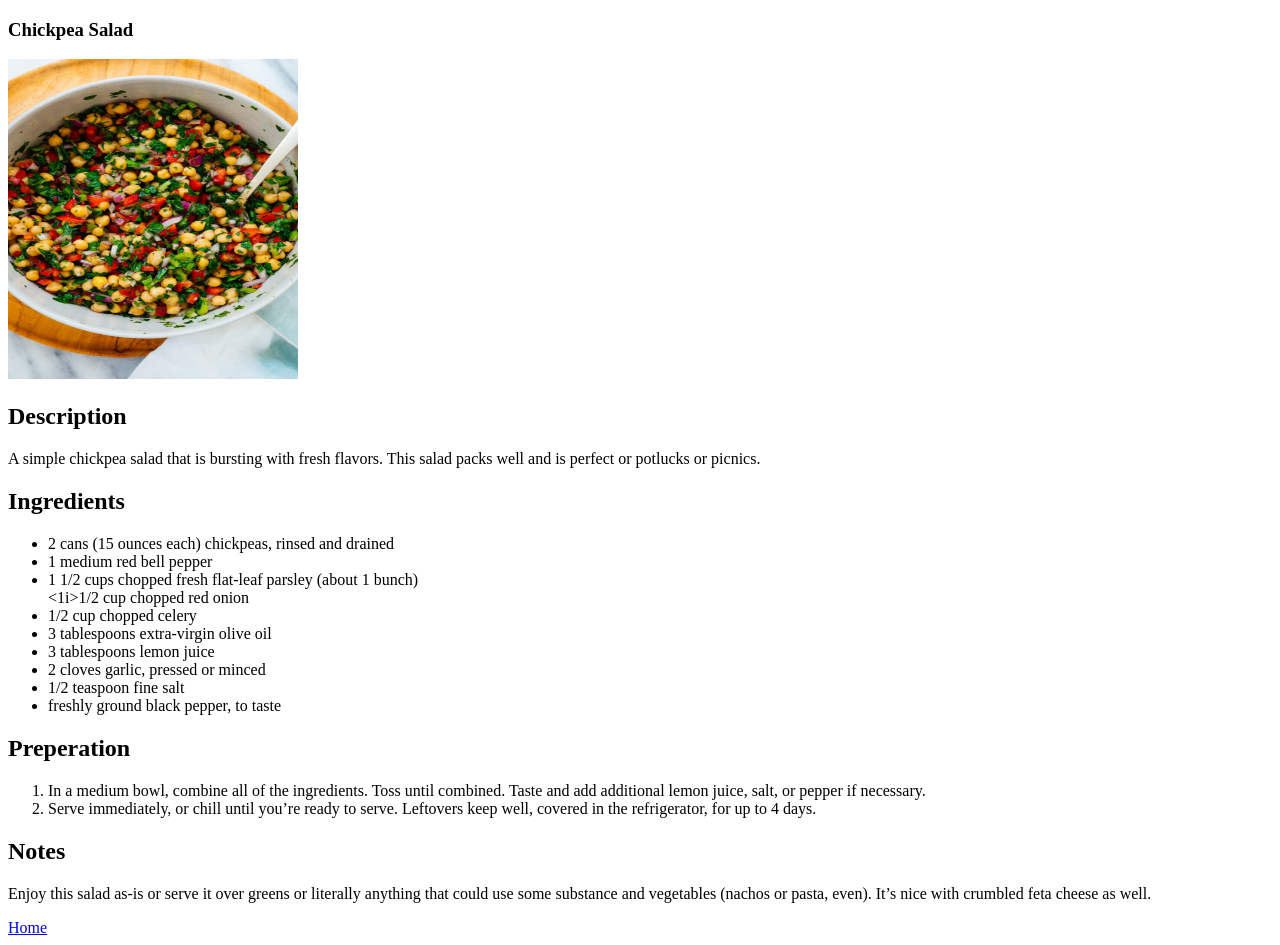
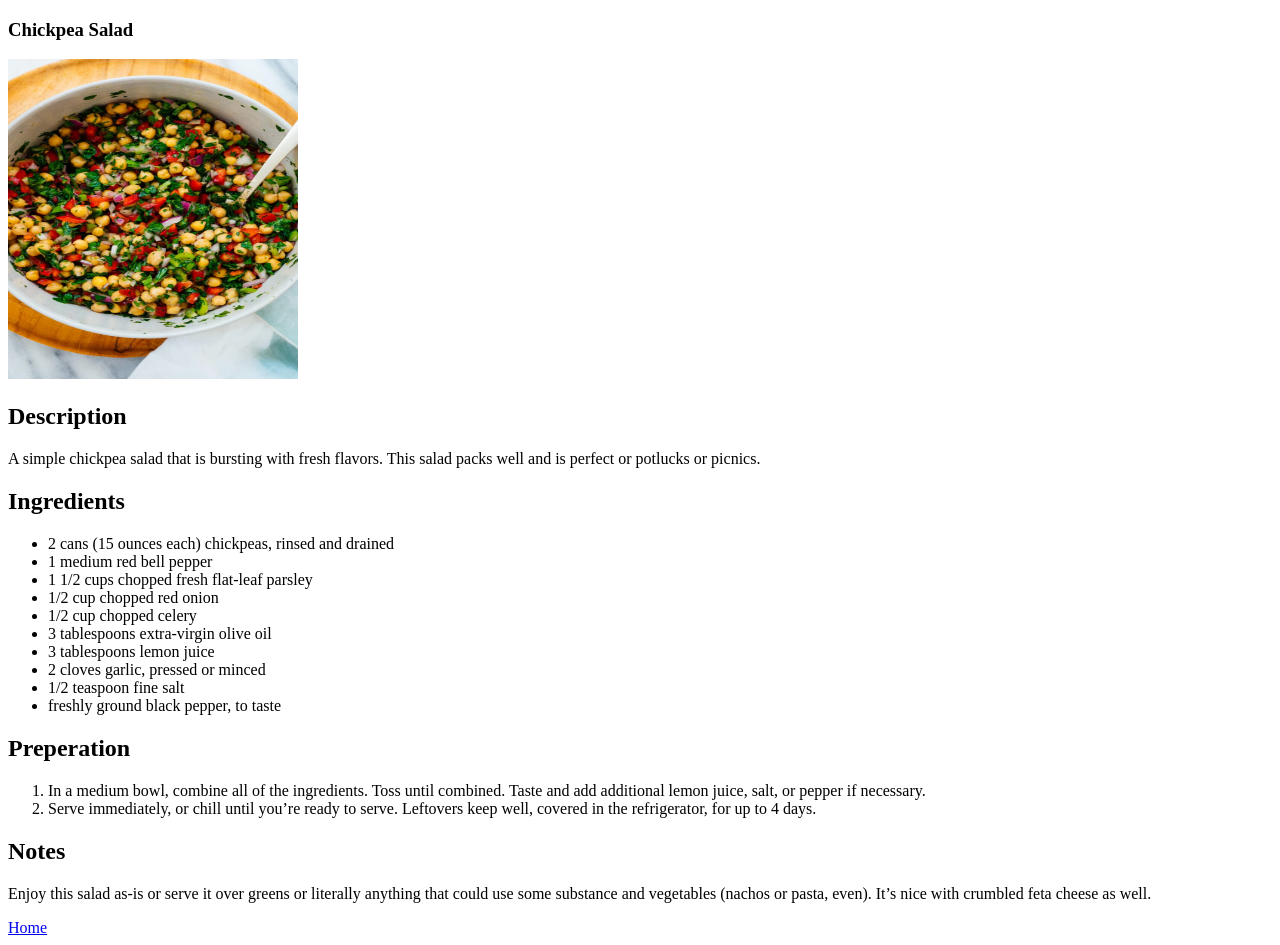
Before and after one commit to mgrahm/odin-recipes, a plain HTML site: page recipes/chickpea-salad.html in a window 1280 px wide. Drawn offline with Linux system fonts and the light colour scheme.

Commit message:
corrected ingredients list by closing list bracket for red onion.

```diff
--- a/recipes/chickpea-salad.html
+++ b/recipes/chickpea-salad.html
@@ -14,8 +14,8 @@
     <ul>
         <li>2 cans (15 ounces each) chickpeas, rinsed and drained</li>
         <li>1 medium red bell pepper</li>
-        <li>1 1/2 cups chopped fresh flat-leaf parsley (about 1 bunch)</li>
-        <1i>1/2 cup chopped red onion</1i>
+        <li>1 1/2 cups chopped fresh flat-leaf parsley</li>
+        <li>1/2 cup chopped red onion</li>
         <li>1/2 cup chopped celery</li>
         <li>3 tablespoons extra-virgin olive oil</li>
         <li>3 tablespoons lemon juice</li>
```
